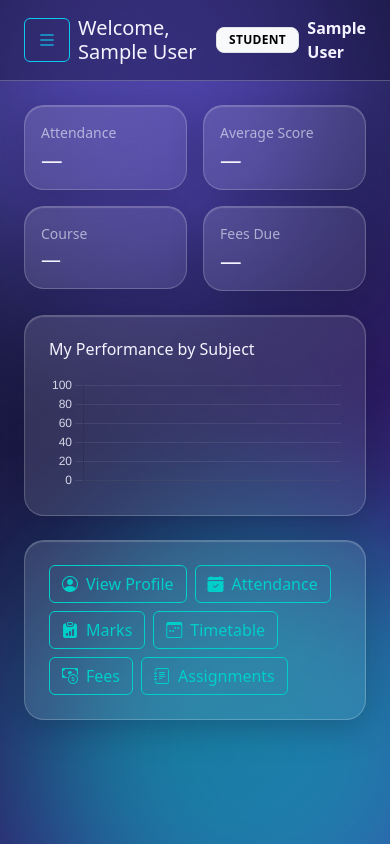
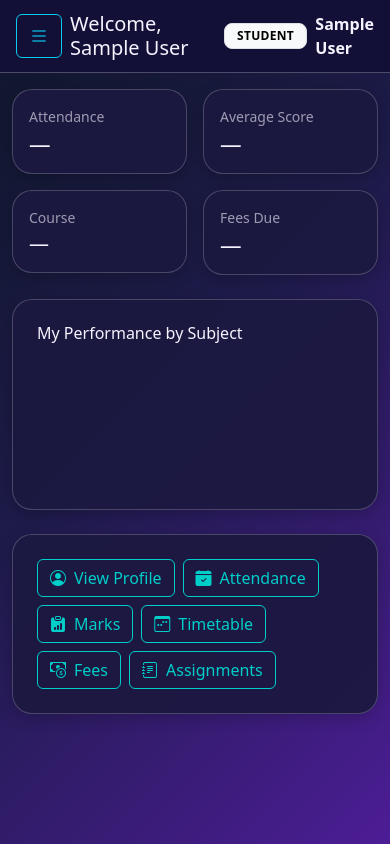
Before and after one commit to 21C31A05B6/student_management_system, a Django app: page /dashboard/ in a window 390 px wide. Run offline with Django 5.2, Linux system fonts and the light colour scheme; the visitor is signed in with stand-in values (Sample User, id 1); data that the repository does not hold is empty.

Commit message:
Optimize mobile performance: enable native pull-to-refresh reload, remove heavy GPU filters, defer scripts

```diff
--- a/sms_project/static/css/sms.css
+++ b/sms_project/static/css/sms.css
@@ -90,13 +90,11 @@
   to { opacity: 1; }
 }
 
+/* Base HTML & Body Defaults */
 html, body {
-  height: 100%;
-  height: 100dvh;
   width: 100%;
   margin: 0;
   padding: 0;
-  overflow: hidden;
   -webkit-text-size-adjust: 100%;
   -webkit-font-smoothing: antialiased;
   -moz-osx-font-smoothing: grayscale;
@@ -106,7 +104,16 @@
   background: linear-gradient(135deg, var(--sms-bg-3) 0%, var(--sms-bg-1) 45%, var(--sms-bg-2) 100%);
   background-attachment: fixed;
   color: var(--text-light);
-  position: relative;
+  min-height: 100vh;
+}
+
+/* =========================================================
+   DESKTOP APP LAYOUT (Locked Viewport, No Body Drift)
+   ========================================================= */
+@media (min-width: 769px) {
+  html, body {
+    height: 100%;
+    height: 100dvh;
     overflow: hidden;
   }
 
@@ -157,7 +164,7 @@
 
   .sms-topbar {
     flex-shrink: 0;
-  background: rgba(20, 16, 56, 0.88);  /* opaque fallback */
+    background: rgba(20, 16, 56, 0.88);
     backdrop-filter: blur(16px);
     -webkit-backdrop-filter: blur(16px);
     border-bottom: 1px solid var(--glass-border);
@@ -174,12 +181,6 @@
     padding: 1.5rem;
     -webkit-overflow-scrolling: touch;
     scroll-behavior: smooth;
-}
-
-@media (max-width: 768px) {
-  .sms-content-panel {
-    padding: 1rem 0.75rem;
-  }
   }
 
   body::before,
@@ -203,6 +204,84 @@
     background: var(--sms-primary-2);
     bottom: -140px; right: -120px;
     animation-delay: -9s;
+  }
+}
+
+/* =========================================================
+   MOBILE APP LAYOUT (Native Pull-To-Refresh & 60fps Smooth Scroll)
+   ========================================================= */
+@media (max-width: 768px) {
+  html, body {
+    height: auto !important;
+    min-height: 100vh !important;
+    overflow-y: auto !important;
+    overflow-x: hidden !important;
+    -webkit-overflow-scrolling: touch !important;
+    overscroll-behavior-y: auto !important;
+  }
+
+  .sms-app-wrapper,
+  .d-flex.h-100 {
+    position: static !important;
+    width: 100% !important;
+    height: auto !important;
+    min-height: 100vh !important;
+    display: block !important;
+    overflow: visible !important;
+  }
+
+  .auth-wrapper {
+    position: static !important;
+    min-height: 100vh !important;
+    height: auto !important;
+    display: flex !important;
+    align-items: center !important;
+    justify-content: center !important;
+    padding: 1rem !important;
+  }
+
+  .sms-main-panel {
+    height: auto !important;
+    min-height: 100vh !important;
+    overflow: visible !important;
+    display: block !important;
+    width: 100% !important;
+  }
+
+  .sms-topbar {
+    position: sticky !important;
+    top: 0 !important;
+    z-index: 1020 !important;
+    width: 100% !important;
+    padding: 0.75rem 1rem !important;
+    background: rgba(20, 16, 56, 0.95) !important;
+    border-bottom: 1px solid var(--glass-border) !important;
+  }
+
+  .sms-content-panel {
+    height: auto !important;
+    overflow: visible !important;
+    padding: 1rem 0.75rem 3rem 0.75rem !important;
+  }
+
+  /* Disable heavy GPU-taxing blur animations on mobile for blazing fast rendering */
+  body::before,
+  body::after {
+    display: none !important;
+  }
+
+  .card,
+  .stat-card {
+    backdrop-filter: none !important;
+    -webkit-backdrop-filter: none !important;
+    background: rgba(28, 25, 65, 0.95) !important;
+    animation: none !important;
+    box-shadow: 0 4px 16px rgba(0, 0, 0, 0.2) !important;
+  }
+
+  .stat-card .stat-icon {
+    animation: none !important;
+  }
 }
 
 nav.sms-sidebar {
--- a/sms_project/static/js/serviceworker.js
+++ b/sms_project/static/js/serviceworker.js
@@ -3,7 +3,7 @@
  * Handles offline caching, fast asset loading, and network resilience.
  */
 
-const CACHE_NAME = 'sms-pwa-v1';
+const CACHE_NAME = 'sms-pwa-v2';
 const STATIC_ASSETS = [
   '/',
   '/accounts/login/',
--- a/sms_project/templates/base.html
+++ b/sms_project/templates/base.html
@@ -6,6 +6,10 @@
   <meta http-equiv="X-UA-Compatible" content="IE=edge">
   <meta name="viewport" content="width=device-width, initial-scale=1.0, maximum-scale=5.0, user-scalable=yes">
   <title>{% block title %}SMS - Student Management System{% endblock %}</title>
+
+  <!-- Preconnect to CDNs for faster DNS & TLS negotiation -->
+  <link rel="preconnect" href="https://cdn.jsdelivr.net" crossorigin>
+  <link rel="dns-prefetch" href="https://cdn.jsdelivr.net">
 
   <!-- Progressive Web App (PWA) Meta & Manifest -->
   <link rel="manifest" href="{% static 'manifest.json' %}">
@@ -20,7 +24,7 @@
   <link href="https://cdn.jsdelivr.net/npm/bootstrap@5.3.3/dist/css/bootstrap.min.css" rel="stylesheet" crossorigin="anonymous">
   <link href="https://cdn.jsdelivr.net/npm/bootstrap-icons@1.11.3/font/bootstrap-icons.css" rel="stylesheet" crossorigin="anonymous">
   <link href="{% static 'css/sms.css' %}" rel="stylesheet">
-  <script src="https://cdn.jsdelivr.net/npm/chart.js@4.4.4/dist/chart.umd.min.js" crossorigin="anonymous"></script>
+  <script src="https://cdn.jsdelivr.net/npm/chart.js@4.4.4/dist/chart.umd.min.js" crossorigin="anonymous" defer></script>
   {% block extra_head %}{% endblock %}
 </head>
 <body>
```
Lines whose indentation alone changed are shown as unchanged.
